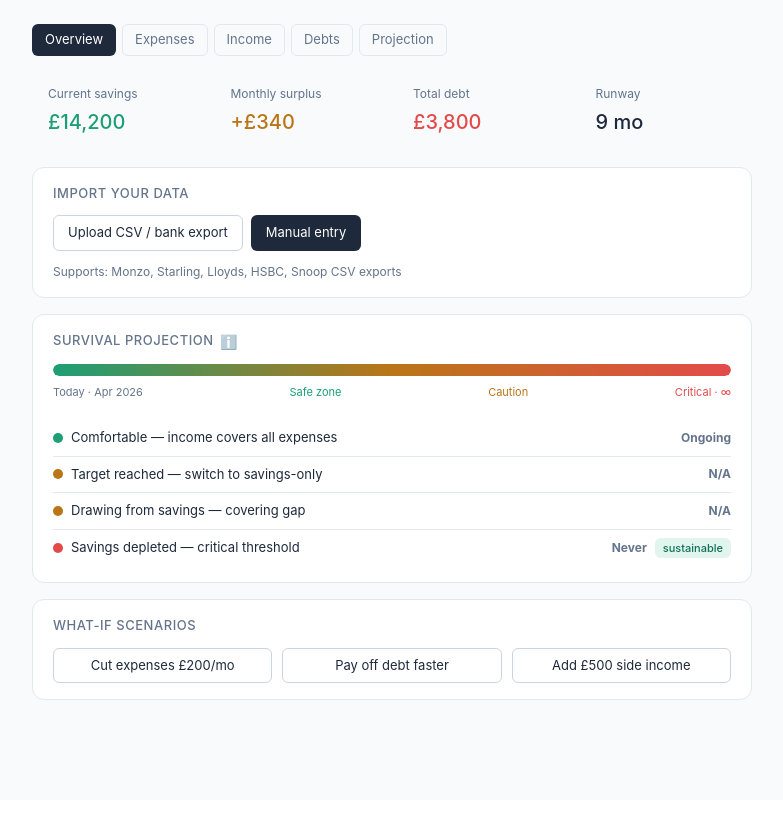
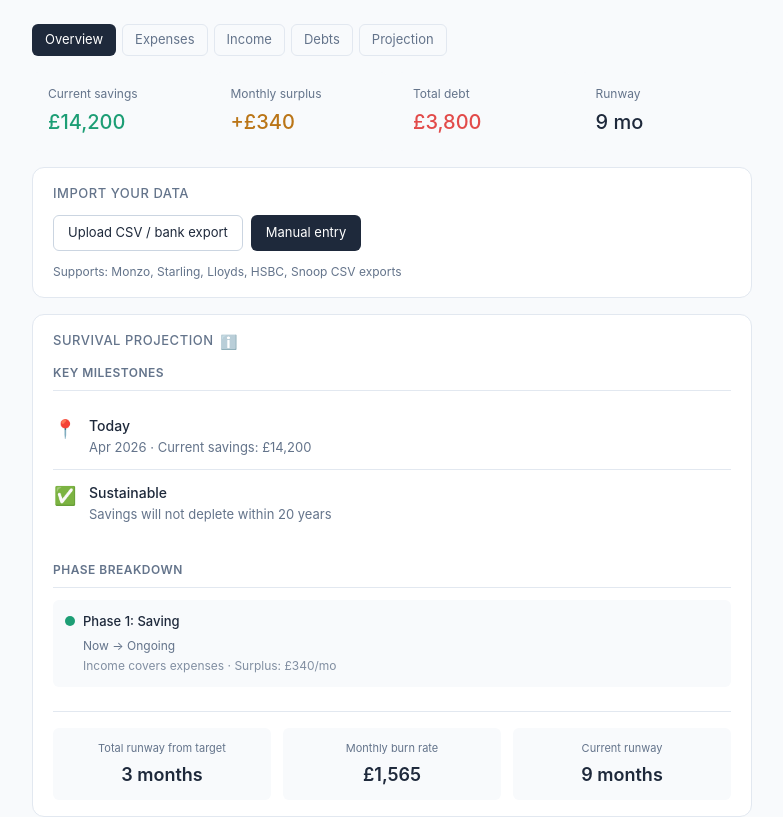
Before and after one commit to JohnNooney/WhenImBroke, a React (Vite) app in the folder app/: page / in a window 1280 px wide. Shown: the top 817 px of the page, without its empty margins (248-1031 px from the left). Built offline with nearby package versions, Linux system fonts and the light colour scheme.

Commit message:
refactor projection milestones for more details

```diff
--- a/app/src/components/SavingsTracker.tsx
+++ b/app/src/components/SavingsTracker.tsx
@@ -364,75 +364,180 @@ function ProjectionSection({ result }: { result: RunwayResult }) {
   const [showInfo, setShowInfo] = useState(false);
   const today = new Date();
 
-  const phases = [
-    {
-      color: 'var(--color-ok)',
-      name: 'Comfortable — income covers all expenses',
-      date: result.phases.comfortable.end
-        ? `Now → ${formatDate(result.phases.comfortable.end)}`
-        : 'Ongoing',
-      badge: result.phases.comfortable.end
-        ? { text: `${Math.ceil((result.phases.comfortable.end.getTime() - today.getTime()) / (1000 * 60 * 60 * 24 * 30))} mo`, type: 'ok' as const }
-        : null,
-    },
-    {
-      color: 'var(--color-warn)',
-      name: 'Target reached — switch to savings-only',
-      date: result.lastSafeDate ? formatDate(result.lastSafeDate) : 'N/A',
-      badge: result.lastSafeDate
-        ? { text: `${result.targetRunwayMonths} mo runway`, type: 'warn' as const }
-        : null,
-    },
-    {
-      color: 'var(--color-warn)',
-      name: 'Drawing from savings — covering gap',
-      date: result.phases.caution.start && result.phases.caution.end
-        ? `${formatDate(result.phases.caution.start)} → ${formatDate(result.phases.caution.end)}`
-        : result.phases.caution.start
-        ? `From ${formatDate(result.phases.caution.start)}`
-        : 'N/A',
-      badge: result.phases.caution.start && result.phases.caution.end
-        ? { text: `${Math.ceil((result.phases.caution.end.getTime() - result.phases.caution.start.getTime()) / (1000 * 60 * 60 * 24 * 30))} mo`, type: 'warn' as const }
-        : null,
-    },
-    {
-      color: 'var(--color-danger)',
-      name: 'Savings depleted — critical threshold',
-      date: result.depletionDate ? formatDate(result.depletionDate) : 'Never',
-      badge: result.depletionDate
-        ? { text: `${result.runwayMonths} mo runway`, type: 'danger' as const }
-        : { text: 'sustainable', type: 'ok' as const },
-    },
-  ];
+  // Calculate durations
+  const monthsBetween = (start: Date | null, end: Date | null) => {
+    if (!start || !end) return null;
+    return Math.max(0, Math.ceil((end.getTime() - start.getTime()) / (1000 * 60 * 60 * 24 * 30)));
+  };
+
+  const monthsFromNow = (date: Date | null) => {
+    if (!date) return null;
+    return Math.max(0, Math.ceil((date.getTime() - today.getTime()) / (1000 * 60 * 60 * 24 * 30)));
+  };
+
+  // Phase durations
+  const savingPhaseDuration = monthsFromNow(result.lastSafeDate);
+  const comfortableDuration = result.phases.comfortable.end
+    ? monthsBetween(result.lastSafeDate, result.phases.comfortable.end)
+    : null;
+  const cautionDuration = monthsBetween(result.phases.caution.start, result.phases.caution.end);
+  const criticalDuration = monthsBetween(result.phases.critical.start, result.depletionDate);
+
+  // Total runway after switching to consumption
+  const totalConsumptionRunway = result.targetRunwayMonths;
 
   return (
     <>
     {showInfo && <InfoModal onClose={() => setShowInfo(false)} />}
     <Section title="Survival projection" onInfoClick={() => setShowInfo(true)}>
-      <div className="timeline">
-        <div className="timeline-fill" style={{ width: '100%' }} />
-      </div>
-      <div className="tl-labels">
-        <span>Today · {formatDate(today)}</span>
-        <span style={{ color: 'var(--color-ok)' }}>Safe zone</span>
-        <span style={{ color: 'var(--color-warn)' }}>Caution</span>
-        <span style={{ color: 'var(--color-danger)' }}>
-          Critical · {result.depletionDate ? formatDate(result.depletionDate) : '∞'}
-        </span>
+
+      {/* Key Milestones */}
+      <div className="milestone-section">
+        <div className="milestone-header">Key Milestones</div>
+
+        <div className="milestone-item">
+          <div className="milestone-icon">📍</div>
+          <div className="milestone-content">
+            <div className="milestone-title">Today</div>
+            <div className="milestone-detail">{formatDate(today)} · Current savings: {formatCurrency(result.projections[0]?.savingsBalance || 0)}</div>
+          </div>
+        </div>
+
+        {result.lastSafeDate && (
+          <div className="milestone-item">
+            <div className="milestone-icon">🎯</div>
+            <div className="milestone-content">
+              <div className="milestone-title">Target Reached & Debt-Free</div>
+              <div className="milestone-detail">
+                {formatDate(result.lastSafeDate)}
+                {savingPhaseDuration !== null && savingPhaseDuration > 0 && (
+                  <span className="badge ok" style={{ marginLeft: '8px' }}>{savingPhaseDuration} mo away</span>
+                )}
+              </div>
+              <div className="milestone-sub">Ready to switch to savings-only mode</div>
+            </div>
+          </div>
+        )}
+
+        {result.depletionDate && (
+          <div className="milestone-item">
+            <div className="milestone-icon">⚠️</div>
+            <div className="milestone-content">
+              <div className="milestone-title">Savings Depleted</div>
+              <div className="milestone-detail">
+                {formatDate(result.depletionDate)}
+                <span className="badge danger" style={{ marginLeft: '8px' }}>{monthsFromNow(result.depletionDate)} mo away</span>
+              </div>
+            </div>
+          </div>
+        )}
+
+        {!result.depletionDate && (
+          <div className="milestone-item">
+            <div className="milestone-icon">✅</div>
+            <div className="milestone-content">
+              <div className="milestone-title">Sustainable</div>
+              <div className="milestone-detail">Savings will not deplete within 20 years</div>
+            </div>
+          </div>
+        )}
       </div>
 
-      {phases.map((phase, i) => (
-        <div key={i} className="phase-row">
-          <div className="dot" style={{ background: phase.color }} />
-          <div className="phase-name">{phase.name}</div>
-          <div className="phase-date">
-            <strong>{phase.date}</strong>
-            {phase.badge && (
-              <span className={`badge ${phase.badge.type}`}>{phase.badge.text}</span>
+      {/* Phase Breakdown */}
+      <div className="phase-section">
+        <div className="milestone-header">Phase Breakdown</div>
+
+        {/* Saving Phase */}
+        <div className="phase-block">
+          <div className="phase-block-header">
+            <span className="dot" style={{ background: 'var(--color-ok)' }} />
+            <span className="phase-block-title">Phase 1: Saving</span>
+            {savingPhaseDuration !== null && savingPhaseDuration > 0 && (
+              <span className="phase-block-duration">{savingPhaseDuration} months</span>
             )}
           </div>
+          <div className="phase-block-details">
+            <div>Now → {result.lastSafeDate ? formatDate(result.lastSafeDate) : 'Ongoing'}</div>
+            <div className="phase-block-sub">
+              Income covers expenses · Surplus: {formatCurrency(result.monthlySurplus)}/mo
+            </div>
+          </div>
         </div>
-      ))}
+
+        {/* Consumption Phases */}
+        {result.lastSafeDate && (
+          <>
+            <div className="phase-block">
+              <div className="phase-block-header">
+                <span className="dot" style={{ background: 'var(--color-ok)' }} />
+                <span className="phase-block-title">Phase 2: Comfortable</span>
+                {comfortableDuration !== null && (
+                  <span className="phase-block-duration">{comfortableDuration} months</span>
+                )}
+              </div>
+              <div className="phase-block-details">
+                <div>
+                  {formatDate(result.lastSafeDate)} → {result.phases.comfortable.end ? formatDate(result.phases.comfortable.end) : 'Ongoing'}
+                </div>
+                <div className="phase-block-sub">Living off savings · 12+ months runway</div>
+              </div>
+            </div>
+
+            {result.phases.caution.start && (
+              <div className="phase-block">
+                <div className="phase-block-header">
+                  <span className="dot" style={{ background: 'var(--color-warn)' }} />
+                  <span className="phase-block-title">Phase 3: Caution</span>
+                  {cautionDuration !== null && (
+                    <span className="phase-block-duration">{cautionDuration} months</span>
+                  )}
+                </div>
+                <div className="phase-block-details">
+                  <div>
+                    {formatDate(result.phases.caution.start)} → {result.phases.caution.end ? formatDate(result.phases.caution.end) : 'Ongoing'}
+                  </div>
+                  <div className="phase-block-sub">6-12 months runway remaining</div>
+                </div>
+              </div>
+            )}
+
+            {result.phases.critical.start && (
+              <div className="phase-block">
+                <div className="phase-block-header">
+                  <span className="dot" style={{ background: 'var(--color-danger)' }} />
+                  <span className="phase-block-title">Phase 4: Critical</span>
+                  {criticalDuration !== null && (
+                    <span className="phase-block-duration">{criticalDuration} months</span>
+                  )}
+                </div>
+                <div className="phase-block-details">
+                  <div>
+                    {formatDate(result.phases.critical.start)} → {result.depletionDate ? formatDate(result.depletionDate) : 'Ongoing'}
+                  </div>
+                  <div className="phase-block-sub">Under 6 months runway · Action needed</div>
+                </div>
+              </div>
+            )}
+          </>
+        )}
+      </div>
+
+      {/* Summary Stats */}
+      <div className="projection-summary">
+        <div className="summary-stat">
+          <div className="summary-label">Total runway from target</div>
+          <div className="summary-value">{totalConsumptionRunway} months</div>
+        </div>
+        <div className="summary-stat">
+          <div className="summary-label">Monthly burn rate</div>
+          <div className="summary-value">{formatCurrency(result.monthlyExpenses - (result.monthlySurplus > 0 ? 0 : Math.abs(result.monthlySurplus)))}</div>
+        </div>
+        <div className="summary-stat">
+          <div className="summary-label">Current runway</div>
+          <div className="summary-value">{result.runwayMonths} months</div>
+        </div>
+      </div>
+
     </Section>
     </>
   );
--- a/app/src/index.css
+++ b/app/src/index.css
@@ -402,3 +402,147 @@
 .calc-table td:first-child {
   width: 40%;
 }
+
+/* Milestone Section */
+.milestone-section {
+  margin-bottom: 1.5rem;
+}
+
+.milestone-header {
+  font-size: 12px;
+  font-weight: 600;
+  color: var(--color-text-secondary);
+  text-transform: uppercase;
+  letter-spacing: 0.04em;
+  margin-bottom: 0.75rem;
+  padding-bottom: 0.5rem;
+  border-bottom: 0.5px solid var(--color-border-tertiary);
+}
+
+.milestone-item {
+  display: flex;
+  gap: 12px;
+  padding: 0.75rem 0;
+  border-bottom: 0.5px solid var(--color-border-tertiary);
+}
+
+.milestone-item:last-child {
+  border-bottom: none;
+}
+
+.milestone-icon {
+  font-size: 18px;
+  width: 24px;
+  text-align: center;
+}
+
+.milestone-content {
+  flex: 1;
+}
+
+.milestone-title {
+  font-size: 14px;
+  font-weight: 500;
+  color: var(--color-text-primary);
+  margin-bottom: 2px;
+}
+
+.milestone-detail {
+  font-size: 13px;
+  color: var(--color-text-secondary);
+  display: flex;
+  align-items: center;
+  flex-wrap: wrap;
+  gap: 4px;
+}
+
+.milestone-sub {
+  font-size: 12px;
+  color: var(--color-text-secondary);
+  opacity: 0.8;
+  margin-top: 2px;
+}
+
+/* Phase Section */
+.phase-section {
+  margin-bottom: 1.5rem;
+}
+
+.phase-block {
+  padding: 0.75rem;
+  background: var(--color-background-secondary);
+  border-radius: var(--border-radius-md);
+  margin-bottom: 0.5rem;
+}
+
+.phase-block:last-child {
+  margin-bottom: 0;
+}
+
+.phase-block-header {
+  display: flex;
+  align-items: center;
+  gap: 8px;
+  margin-bottom: 6px;
+}
+
+.phase-block-title {
+  font-size: 13px;
+  font-weight: 500;
+  color: var(--color-text-primary);
+  flex: 1;
+}
+
+.phase-block-duration {
+  font-size: 12px;
+  font-weight: 500;
+  color: var(--color-text-secondary);
+  background: var(--color-background-primary);
+  padding: 2px 8px;
+  border-radius: var(--border-radius-md);
+}
+
+.phase-block-details {
+  font-size: 12px;
+  color: var(--color-text-secondary);
+  padding-left: 18px;
+}
+
+.phase-block-sub {
+  opacity: 0.8;
+  margin-top: 2px;
+}
+
+/* Projection Summary */
+.projection-summary {
+  display: grid;
+  grid-template-columns: repeat(3, 1fr);
+  gap: 12px;
+  padding-top: 1rem;
+  border-top: 0.5px solid var(--color-border-tertiary);
+}
+
+@media (max-width: 480px) {
+  .projection-summary {
+    grid-template-columns: 1fr;
+  }
+}
+
+.summary-stat {
+  text-align: center;
+  padding: 0.75rem;
+  background: var(--color-background-secondary);
+  border-radius: var(--border-radius-md);
+}
+
+.summary-label {
+  font-size: 11px;
+  color: var(--color-text-secondary);
+  margin-bottom: 4px;
+}
+
+.summary-value {
+  font-size: 18px;
+  font-weight: 600;
+  color: var(--color-text-primary);
+}
```
